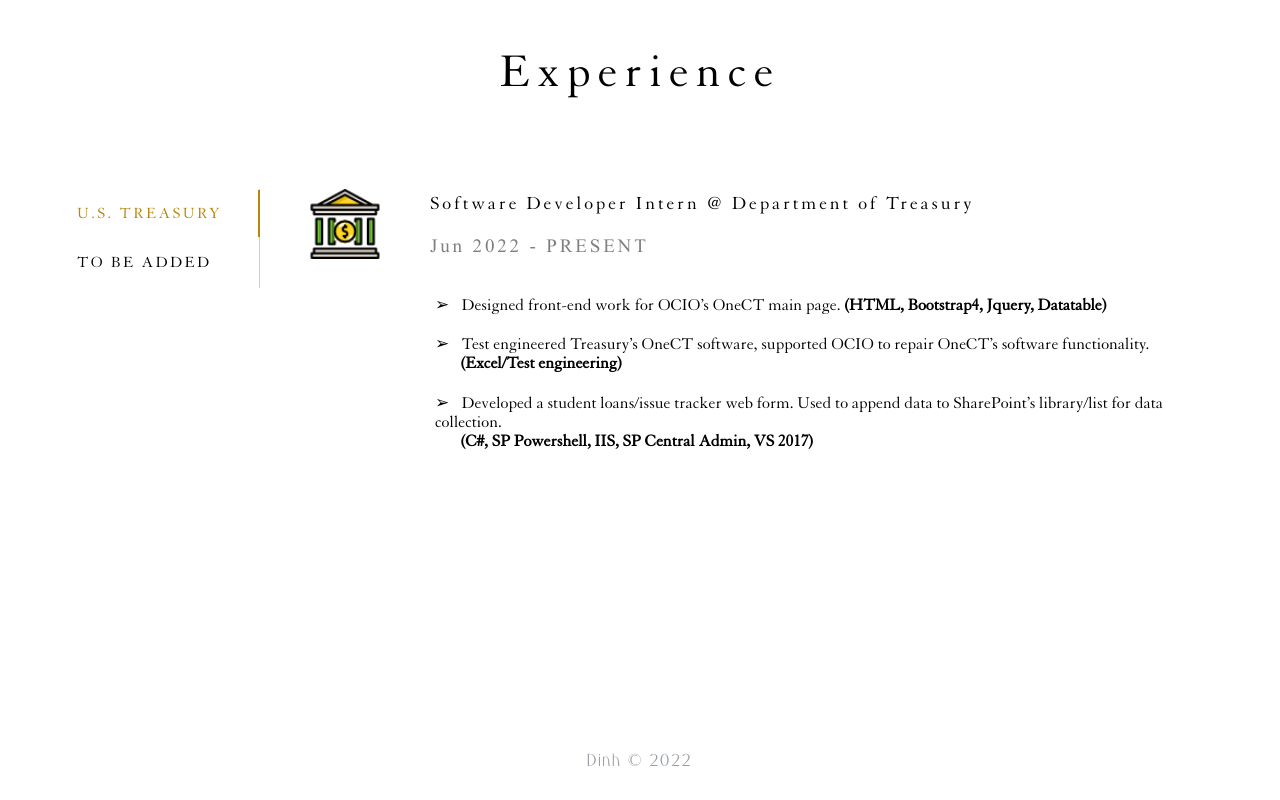
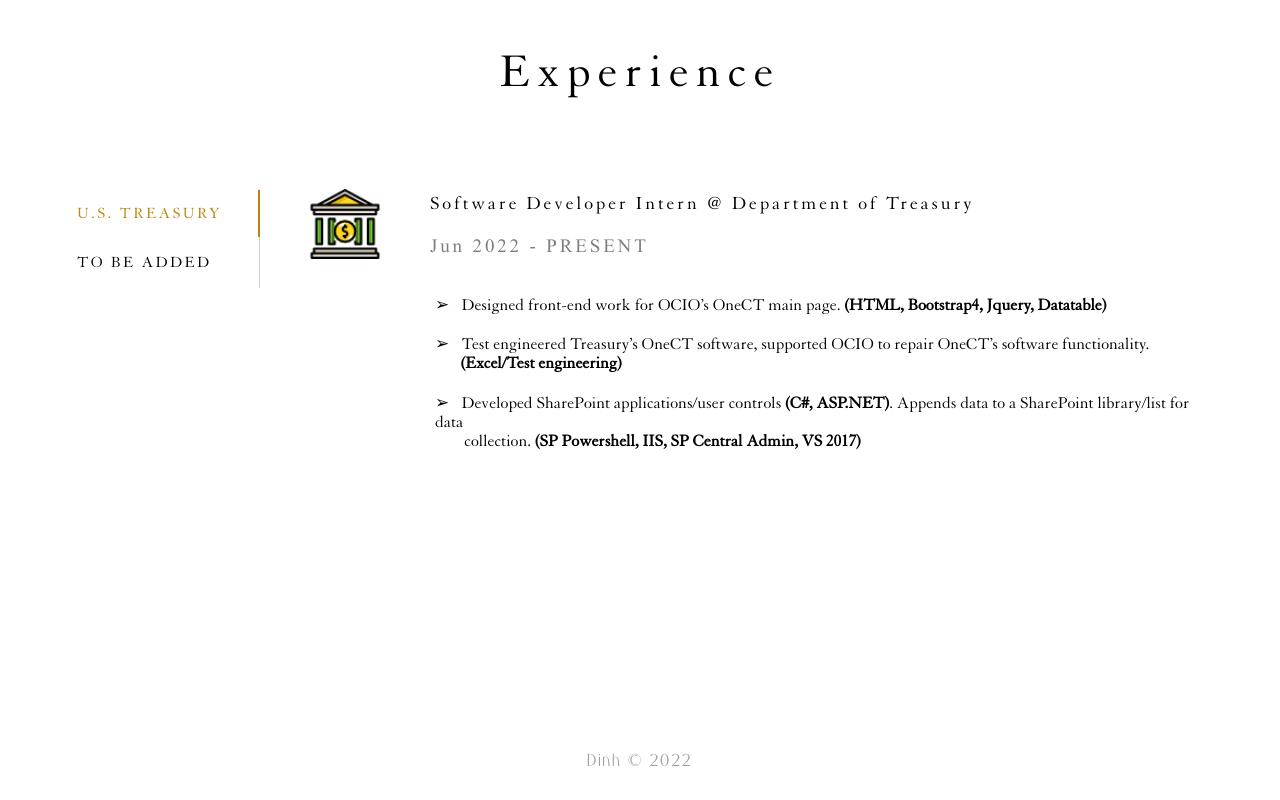
Before and after one commit to dinh2644/dinh.github.io, a plain HTML site: page index.html in a window 1280 px wide. Shown: the part 1766-2566 px from the top of the page. Drawn offline with nearby package versions, Linux system fonts and the light colour scheme.

Commit message:
Update index.html

```diff
--- a/index.html
+++ b/index.html
@@ -194,8 +194,8 @@
                     <li class="br">&ensp;Test engineered Treasury’s OneCT software, supported OCIO to repair OneCT’s software functionality. <br>
                       <strong>&emsp;&ensp;(Excel/Test engineering)</strong>
                     </li>
-                    <li class="br">&ensp;Developed a student loans/issue tracker web form. Used to append data to SharePoint’s library/list for data collection. <br>
-                      <strong>&emsp;&ensp;(C#, SP Powershell, IIS, SP Central Admin, VS 2017)</strong>
+                    <li class="br">&ensp;Developed SharePoint applications/user controls <strong>(C#, ASP.NET)</strong>. Appends data to a SharePoint library/list for data <br>
+                      &emsp;&ensp; collection. <strong>(SP Powershell, IIS, SP Central Admin, VS 2017)</strong>
                     </li>
                   </ul>
                 </div>
```
